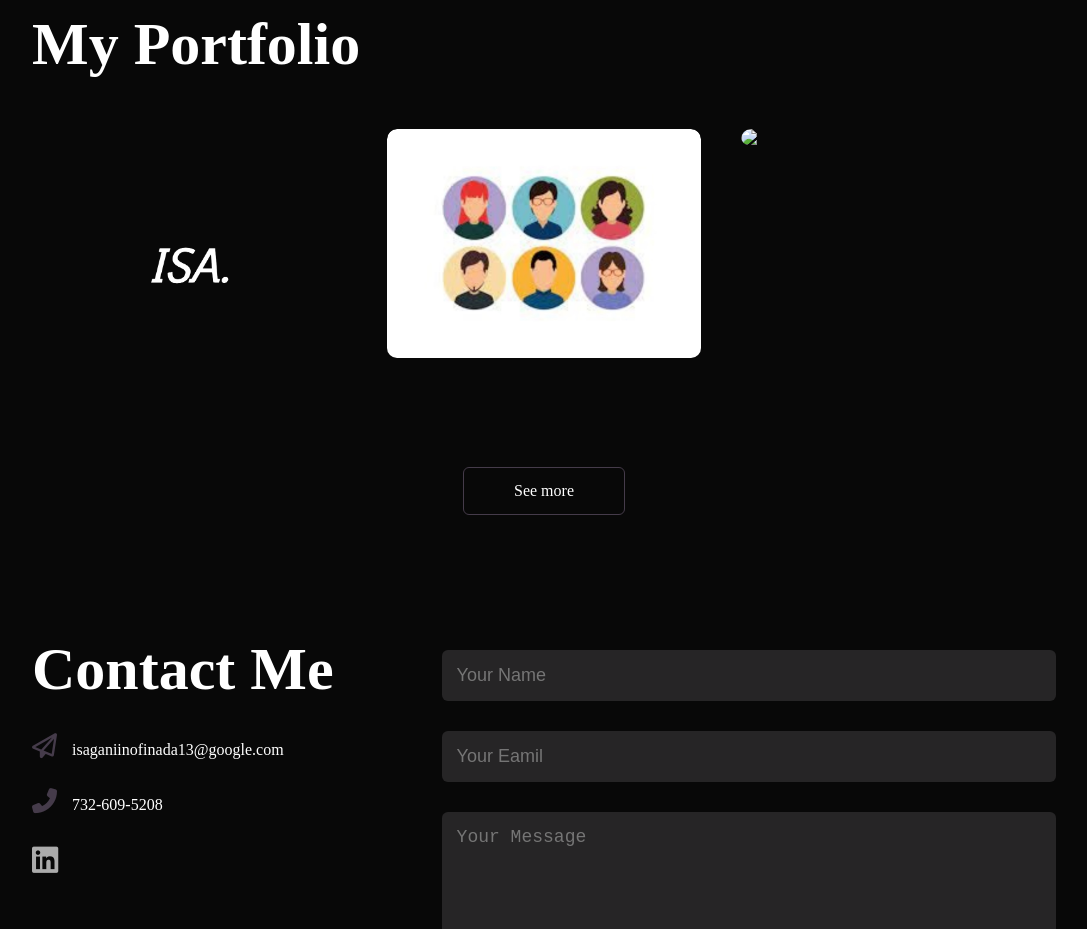
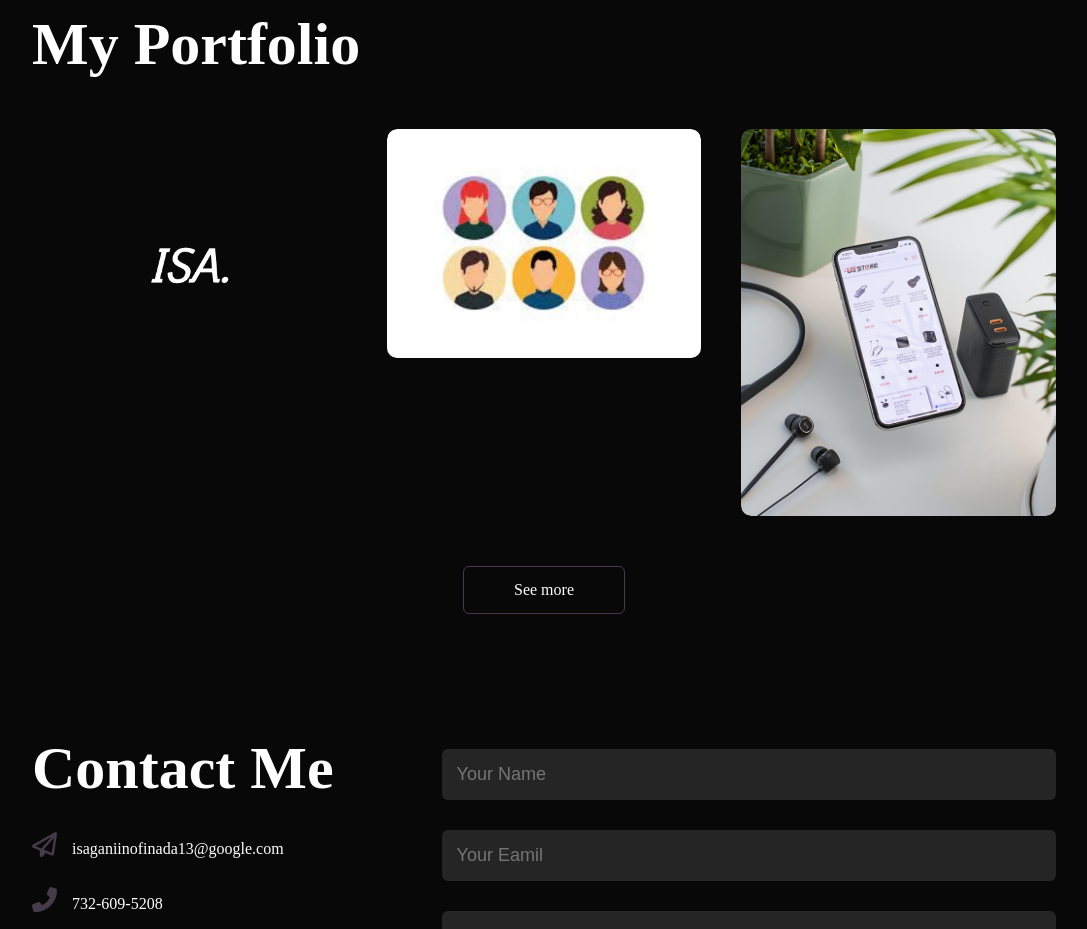
Before and after one commit to IsaganiI/Isaganis-Website, a plain HTML site: page index.html in a window 1280 px wide. Shown: the part 1980-2909 px from the top of the page, without its empty margins (96-1183 px from the left). Drawn offline with Linux system fonts and the light colour scheme.

Commit message:
Update index.html

```diff
--- a/index.html
+++ b/index.html
@@ -134,7 +134,7 @@ b</div>
                </div>
             </div>
             <div class="work">
-               <img src="images/personal-portfolio-img/images/work-3.png">
+               <img src="images/work-3.png">
                <div class="layer">
                   <h3> More Projects On the Way! </h3>
                   <p> </p>
```
